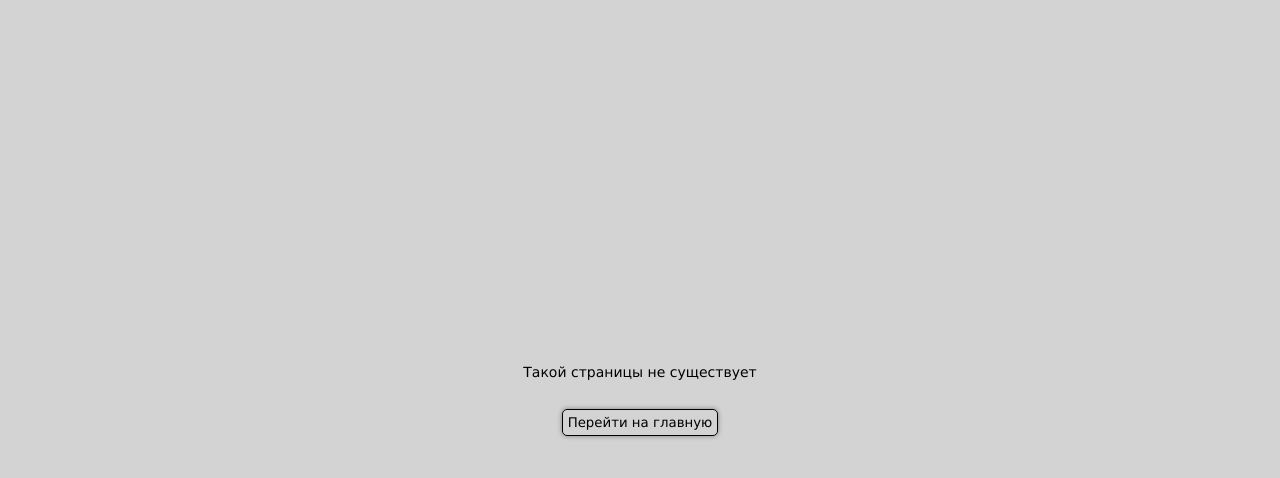
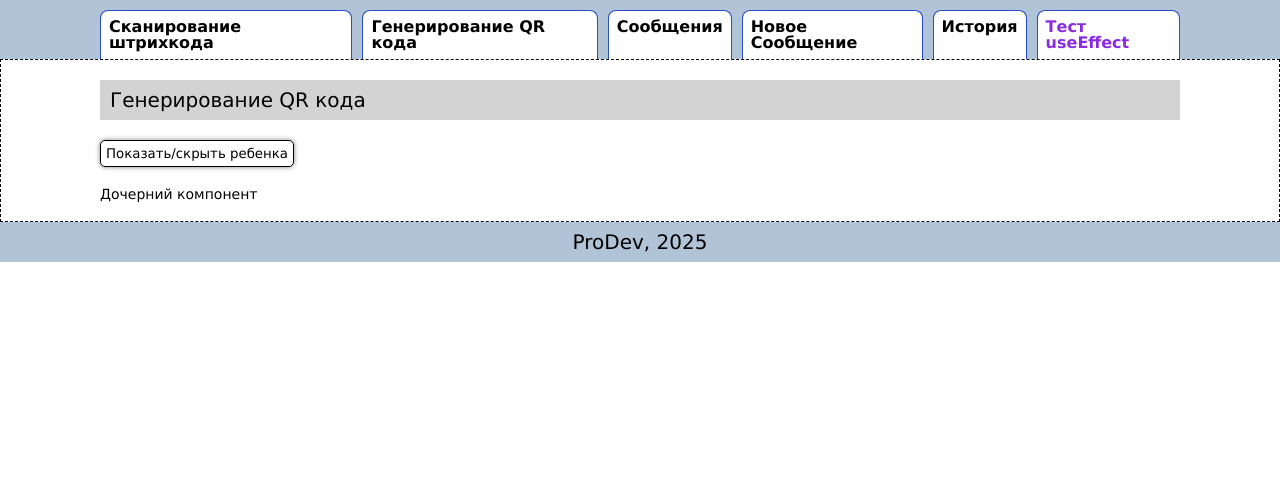
Before and after one commit to Proshka-dev/qrcodegen, a React (Vite) app: page /effecttest in a window 1280 px wide. Shown: the top 478 px of the page. Built offline with nearby package versions, Linux system fonts and the light colour scheme.

Commit message:
Создание нового модуля - EffectTest

```diff
--- a/package.json
+++ b/package.json
@@ -26,6 +26,7 @@
     "eslint-plugin-react-hooks": "^5.1.0",
     "eslint-plugin-react-refresh": "^0.4.19",
     "globals": "^15.15.0",
+    "sass-embedded": "^1.87.0",
     "typescript": "~5.7.2",
     "typescript-eslint": "^8.24.1",
     "vite": "^6.2.0"
--- a/src/components/Navigation/Navigation.tsx
+++ b/src/components/Navigation/Navigation.tsx
@@ -11,6 +11,7 @@ const Navigation = () => {
                 <NavLink className='navigation__link' to="/posts">Сообщения</NavLink>
                 <NavLink className='navigation__link' to="/addpost">Новое Сообщение</NavLink>
                 <NavLink className='navigation__link' to="/history">История</NavLink>
+                <NavLink className='navigation__link' to="/effecttest">Тест useEffect</NavLink>
             </nav>
         </>
 
--- a/src/main.tsx
+++ b/src/main.tsx
@@ -14,6 +14,7 @@ import Posts, { postsLoader } from './pages/Posts/Posts.tsx'
 import SinglePost, { singlePostLoader } from './pages/SinglePost/SinglePost.tsx'
 import AddPost, { addPostAction } from './pages/AddPost/AddPost.tsx'
 import History from './pages/History/History.tsx'
+import EffectTest from './pages/EffectTest/EffectTest.tsx'
 
 const router = createBrowserRouter([
 	{
@@ -48,6 +49,10 @@ const router = createBrowserRouter([
 				path: "history",
 				Component: History,
 			},
+			{
+				path: "effecttest",
+				Component: EffectTest,
+			},
 		]
 	},
 ]);
--- /dev/null
+++ b/src/pages/EffectTest/EffectTest.tsx
@@ -0,0 +1,42 @@
+import { useState } from 'react'
+import s from './effectTest.module.scss'
+
+//функции
+function onClickHandler() {
+
+}
+
+
+const EffectTest = () => {
+    // ***** Переменные *****
+    //Хук для переменной, хранящей значение в поле ввода
+    const [showChildren, setValue] = useState('true');
+
+
+
+
+    return (
+        <div className={s.effecttest}>
+            <div className="container">
+                <div className={s.effecttest__title}>
+                    Генерирование QR кода
+                </div>
+                <div className={s.effecttest__body}>
+                    <button
+                        className={s.effecttest__button}
+                        onClick={onClickHandler}
+                        type='button'
+                    >
+                        Показать/скрыть ребенка
+                    </button>
+                </div>
+
+                {showChildren !== '' && (
+                    <div>Дочерний компонент</div>
+                )}
+            </div>
+        </div>
+    )
+}
+
+export default EffectTest
--- /dev/null
+++ b/src/pages/EffectTest/effectTest.module.scss
@@ -0,0 +1,30 @@
+.effecttest {
+    padding: 20px 0;
+
+    &__title {
+        font-size: 20px;
+        margin-bottom: 20px;
+        background-color: lightgray;
+        padding: 10px;
+    }
+
+    &__body {
+        display: flex;
+        gap: 20px;
+        align-items: center;
+        margin-bottom: 20px;
+    }
+
+    &__button {
+        border: 1px solid black;
+        box-shadow: 0 0 5px grey;
+        padding: 5px;
+        border-radius: 5px;
+        transition: all 400ms ease-in-out;
+
+        &:hover {
+            border: 1px solid blueviolet;
+            box-shadow: 0 0 5px blueviolet;
+        }
+    }
+}
--- a/src/pages/History/History.tsx
+++ b/src/pages/History/History.tsx
@@ -10,7 +10,7 @@ type TRenderTableParams = {
     showGen: boolean,
     showScan: boolean,
     sortBy: TSortType,
-    filterString?: string,
+    searchString?: string,
 }
 
 
@@ -49,8 +49,10 @@ const History = () => {
     // хуки
     const [showScan, setShowScan] = useState(true);
     const [showGen, setShowGen] = useState(true);
-
     const [sortBy, setSortBy] = useState<TSortType>('date');
+    const [searchInputValue, setSearchInputValue] = useState('');
+    const [searchString, setSearchString] = useState('');
+    const [changeSearhStringDelayed, setChangeSearhStringDelayed] = useState(false);
 
 
     // Получение данных из локального хранилища
@@ -85,6 +87,23 @@ const History = () => {
         }
     }
 
+    // обработчик изменения input-а с поиском
+    //let changeSearhStringDelayed = false; ПОЧЕМУ НЕ СРАБОТАЛО??????????
+    function onChangeSearchInputHandler(event: React.ChangeEvent<HTMLInputElement>) {
+        setSearchInputValue(event.target.value);
+        const delayTime = 4000; //задержка обновления поиска
+        //console.log(new Date(), changeSearhStringDelayed);
+        // обновление с задержкой
+        if (!changeSearhStringDelayed) {
+            // Если не задержано, то запланировать обновление
+            setChangeSearhStringDelayed(true);
+            setTimeout(() => {
+                setChangeSearhStringDelayed(false);
+                setSearchString(event.target.value);
+                console.log('delayed setSearchString', event.target.value);
+            }, delayTime);
+        }
+    }
 
     return (
         <div className={s.history}>
@@ -100,7 +119,7 @@ const History = () => {
                     </div>
                     <div className={s.history__search}>
                         <label htmlFor="search">Поиск</label>
-                        <input type="text" name='search' placeholder='Строка для поиска' />
+                        <input type="text" name='search' placeholder='Строка для поиска' onChange={onChangeSearchInputHandler} value={searchInputValue} />
                     </div>
                     <div className={s.history__sort}>
                         <label htmlFor="sort-select">Сортировка</label>
--- a/src/pages/History/history.module.css
+++ b/src/pages/History/history.module.css
@@ -50,8 +50,13 @@
 }
 
 .history__table {
-    border: 1px dashed green;
+    border: 1px solid black;
     font-size: 16px;
+    box-shadow: 0 0 10px grey;
+}
+
+.history__tableline {
+    padding: 5px;
 }
 
 .history__tableline:nth-child(even) {
```
Also changed, not shown: 1 other file (tests, documents, lock files or other folders).
